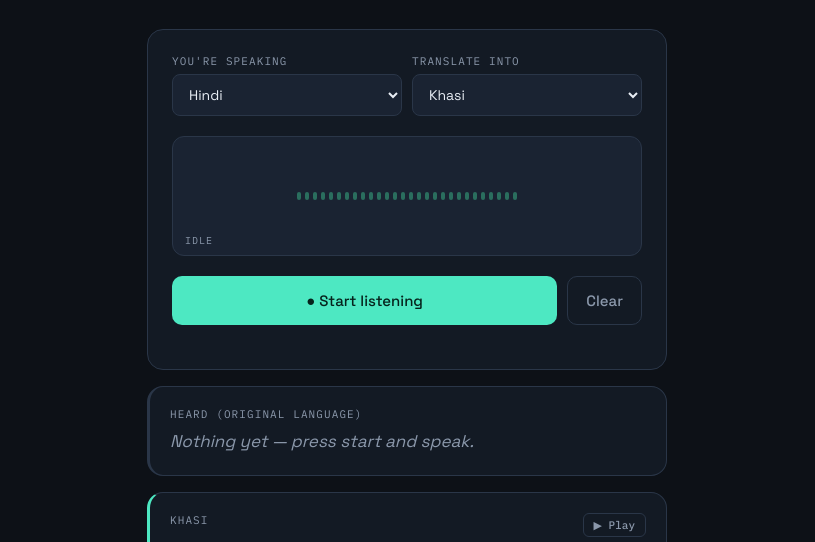
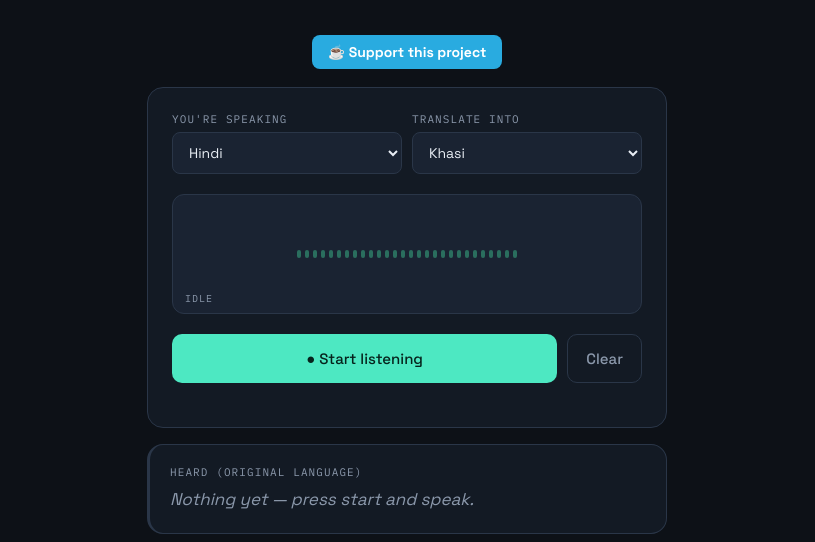
Before and after one commit to rishotbaskhem380-cpu/khasi-bridge, a plain HTML site: page index.html in a window 1280 px wide. Shown: the part 248-790 px from the top of the page, without its empty margins (233-1048 px from the left). Drawn offline with Linux system fonts and the light colour scheme.

Commit message:
Add files via upload

```diff
--- a/index.html
+++ b/index.html
@@ -242,6 +242,13 @@
   <div class="eyebrow">Live · Voice → India & Asia</div>
   <h1>Speak English or Hindi.<br><span>Read it in any Indian or Asian language.</span></h1>
   <p class="sub">Pick the language you'll speak and what you want it translated into — every Indian state language plus major Asian languages, grouped by region. Talk, and get real text back.</p>
+
+  <div style="text-align:center; margin: 6px 0 18px;">
+    <a href="https://ko-fi.com/rishotbaskhem" target="_blank" rel="noopener"
+       style="display:inline-block; padding:8px 16px; border-radius:8px; background:#29abe0; color:#fff; text-decoration:none; font-size:14px; font-weight:600;">
+      ☕ Support this project
+    </a>
+  </div>
 
   <div class="card">
     <div class="lang-row" style="gap:10px;">
```
